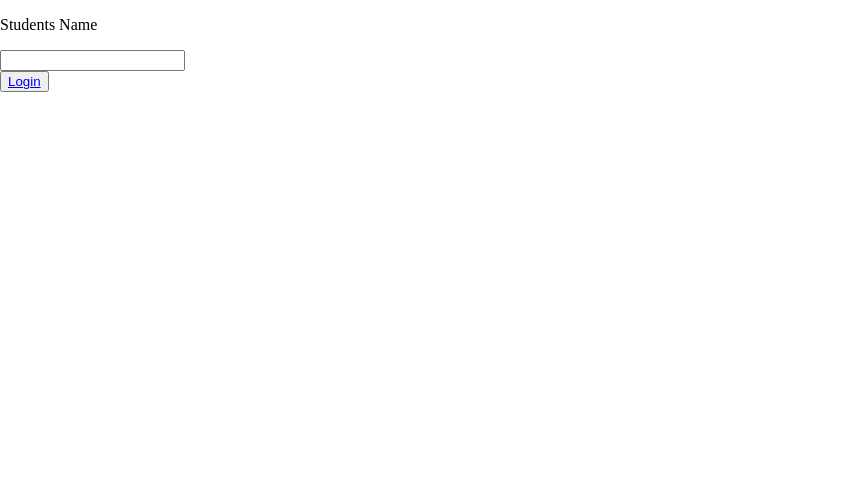
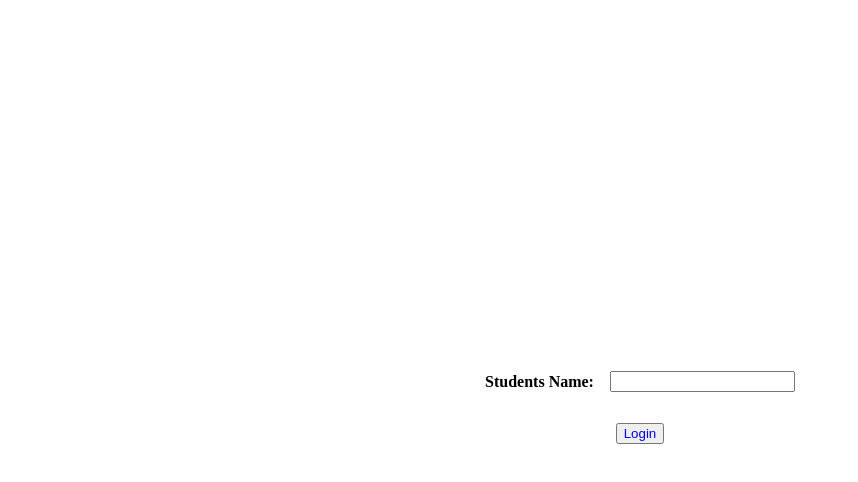
Before and after one commit to carlos-hr/case-mini-extensions, a React (Create React App) app: page / in a window 1280 px wide. Shown: the top 482 px of the page, without its empty margins (0-858 px from the left). Built offline with nearby package versions, Linux system fonts and the light colour scheme.

Commit message:
fix(styles): adjusting pages styles

```diff
--- a/public/index.html
+++ b/public/index.html
@@ -15,6 +15,9 @@
         padding: 0;
         width: 100%;
       }
+      a {
+        text-decoration: none;
+      }
     </style>
   </head>
   <body>
--- a/src/components/ResultCard/styles.css
+++ b/src/components/ResultCard/styles.css
@@ -1,4 +1,4 @@
-.card {
+ .card {
   box-sizing: border-box;
   border: 1px solid black;
   width: 320px;
--- a/src/components/SearchForm/index.tsx
+++ b/src/components/SearchForm/index.tsx
@@ -1,15 +1,15 @@
 import Login from "../Login";
 import { searchLabel } from "./locales";
-
+import './styles.css'
 const SearchForm = () => {
   return (
-    <form>
-      <div>
-        <p>{searchLabel}</p>
+    <form className="search-form">
+      <div className="search-area">
+        <p className="search-label">{searchLabel}</p>
         <input type="text" />
       </div>
 
-      <button type="submit">
+      <button type="submit" className="search-button">
         <Login />
       </button>
     </form>
--- a/src/components/SearchForm/locales.tsx
+++ b/src/components/SearchForm/locales.tsx
@@ -1 +1 @@
-export const searchLabel = "Students Name";
+export const searchLabel = "Students Name:";
--- /dev/null
+++ b/src/components/SearchForm/styles.css
@@ -0,0 +1,17 @@
+.search-form {
+  display: flex;
+  flex-direction: column;
+  align-items: center;
+}
+.search-area {
+  display: flex;
+  align-items: center;
+}
+
+.search-label {
+  font-weight: bold;
+  margin-right: 1rem;
+}
+.search-button {
+  margin-top: 1rem;
+}
--- a/src/pages/Classes/index.tsx
+++ b/src/pages/Classes/index.tsx
@@ -3,7 +3,7 @@ import "./styles.css";
 
 const Classes = () => {
   return (
-    <div className="container">
+    <div className="classes-container">
       <button className="logout-button">
         <Logout />
       </button>
--- a/src/pages/Classes/styles.css
+++ b/src/pages/Classes/styles.css
@@ -1,4 +1,4 @@
-.container {
+.classes-container {
   display: flex;
   flex-direction: column;
   align-items: center;
--- a/src/pages/Home/index.tsx
+++ b/src/pages/Home/index.tsx
@@ -1,8 +1,9 @@
 import { SearchForm } from "../../components";
+import './styles.css'
 
 const Home = () => {
   return (
-    <div>
+    <div className="home-container">
       <SearchForm />
     </div>
   );
--- /dev/null
+++ b/src/pages/Home/styles.css
@@ -0,0 +1,6 @@
+.home-container {
+  display: flex;
+  justify-content: center;
+  align-items: center;
+  min-height: 100vh;
+}
```
